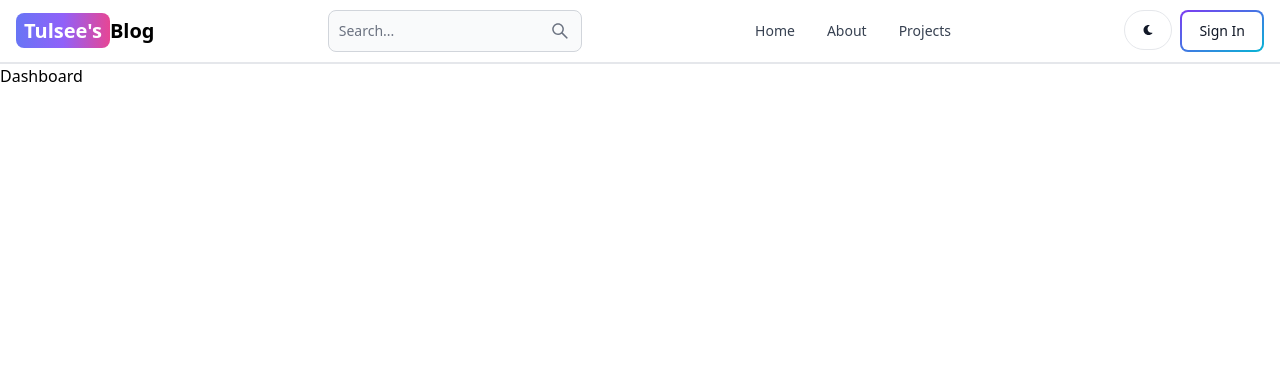
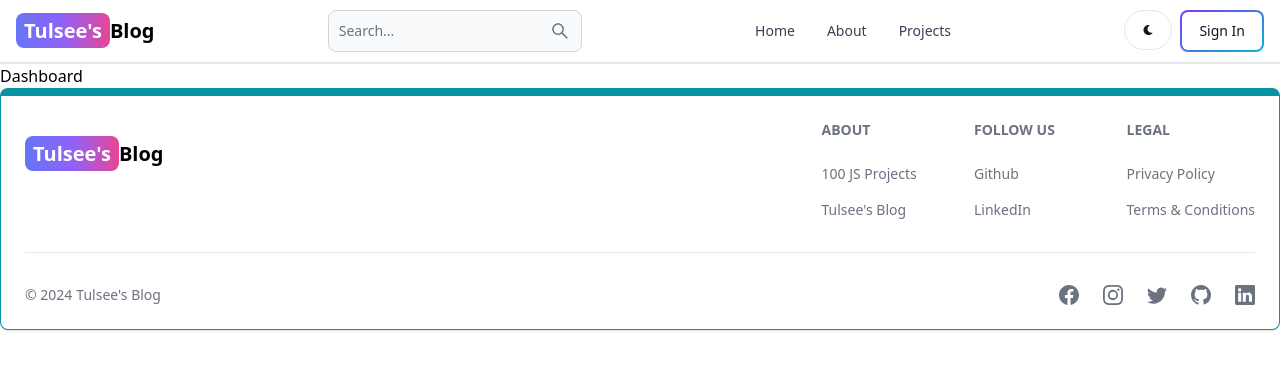
Before and after one commit to Tulsee/Blog-website, a React (Vite) app in the folder client/: page /dashboard in a window 1280 px wide. Shown: the top 370 px of the page. Built offline with nearby package versions, Linux system fonts and the light colour scheme.

Commit message:
created footer component

```diff
--- a/client/src/App.jsx
+++ b/client/src/App.jsx
@@ -5,6 +5,7 @@ import SignUp from "./pages/SignUp";
 import About from "./pages/About";
 import Dashboard from "./pages/Dashboard";
 import Header from "./components/Header";
+import Footer from "./components/Footer";
 const App = () => {
   return (
     <Router>
@@ -16,6 +17,7 @@ const App = () => {
         <Route path="/sign-up" element={<SignUp />} />
         <Route path="/dashboard" element={<Dashboard />} />
       </Routes>
+      <Footer />
     </Router>
   );
 };
--- /dev/null
+++ b/client/src/components/Footer.jsx
@@ -0,0 +1,100 @@
+import { Footer, FooterDivider } from "flowbite-react";
+import { Link } from "react-router-dom";
+import {
+  BsFacebook,
+  BsInstagram,
+  BsTwitter,
+  BsGithub,
+  BsLinkedin,
+} from "react-icons/bs";
+
+const FooterComponent = () => {
+  return (
+    <Footer container className="border border-t-8 border-teal-500">
+      <div className="w-full max-w-7xl mx-auto">
+        <div className="grid w-full justify-between sm:flex md:grid-cols-1">
+          <div className="mt-5">
+            <Link
+              to="/"
+              className="self-center whitespace-nowrap text-lg sm:text-xl font-bold dark:text-white"
+            >
+              <span className="px-2 py-1 bg-gradient-to-r from-indigo-500 via-purple-500 to-pink-500 rounded-lg text-white">
+                Tulsee&apos;s
+              </span>
+              Blog
+            </Link>
+          </div>
+          <div className="grid grid-cols-2 gap-8 sm:grid-cols-3 sm:gap-6">
+            <div>
+              <Footer.Title title="About" />
+              <Footer.LinkGroup col>
+                <Footer.Link href="#" target="_blank" rel="noopner noreferrer">
+                  100 JS Projects
+                </Footer.Link>
+                <Footer.Link
+                  href="/about"
+                  target="_blank"
+                  rel="noopner noreferrer"
+                >
+                  Tulsee&apos;s Blog
+                </Footer.Link>
+              </Footer.LinkGroup>
+            </div>
+            <div>
+              <Footer.Title title="Follow us" />
+              <Footer.LinkGroup col>
+                <Footer.Link
+                  href="https://www.github.com/tulsee"
+                  target="_blank"
+                  rel="noopner noreferrer"
+                >
+                  Github
+                </Footer.Link>
+                <Footer.Link
+                  href="https://www.linkedin.com/in/shankar-ghimire/"
+                  target="_blank"
+                  rel="noopner noreferrer"
+                >
+                  LinkedIn
+                </Footer.Link>
+              </Footer.LinkGroup>
+            </div>
+            <div>
+              <Footer.Title title="Legal" />
+              <Footer.LinkGroup col>
+                <Footer.Link href="#">Privacy Policy</Footer.Link>
+                <Footer.Link href="#">Terms &amp; Conditions</Footer.Link>
+              </Footer.LinkGroup>
+            </div>
+          </div>
+        </div>
+        <FooterDivider />
+        <div className="w-full sm:flex sm:items-center sm:justify-between">
+          <Footer.Copyright
+            href="#"
+            by="Tulsee's Blog"
+            year={new Date().getFullYear()}
+          />
+          <div className="flex gap-6 sm:mt-0 mt-4 sm:justify-center">
+            <Footer.Icon
+              href="https://www.facebook.com/tulsiram.ghimire9/"
+              icon={BsFacebook}
+            />
+            <Footer.Icon
+              href="https://www.instagram.com/tulsee022/"
+              icon={BsInstagram}
+            />
+            <Footer.Icon href="#" icon={BsTwitter} />
+            <Footer.Icon href="https://www.github.com/tulsee" icon={BsGithub} />
+            <Footer.Icon
+              href="https://www.linkedin.com/in/shankar-ghimire/"
+              icon={BsLinkedin}
+            />
+          </div>
+        </div>
+      </div>
+    </Footer>
+  );
+};
+
+export default FooterComponent;
--- a/client/src/pages/SignUp.jsx
+++ b/client/src/pages/SignUp.jsx
@@ -122,3 +122,5 @@ const SignUp = () => {
 };
 
 export default SignUp;
+
+// 2:21:04
```
